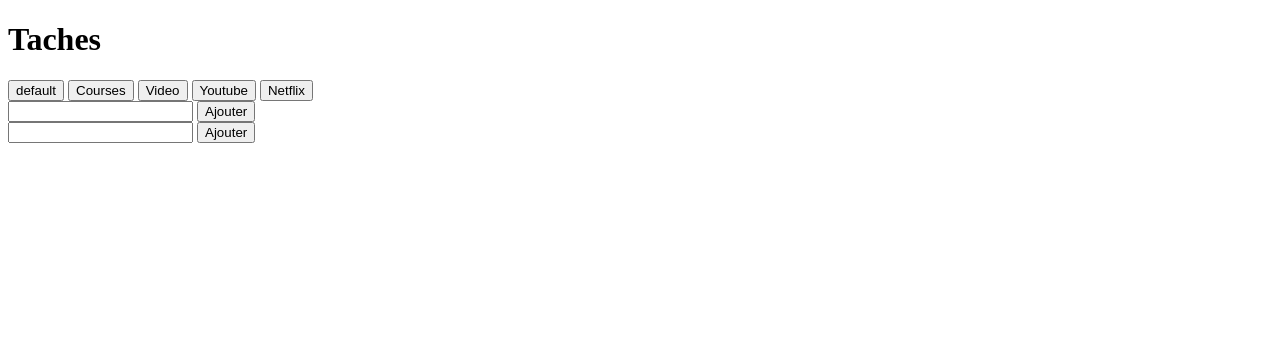
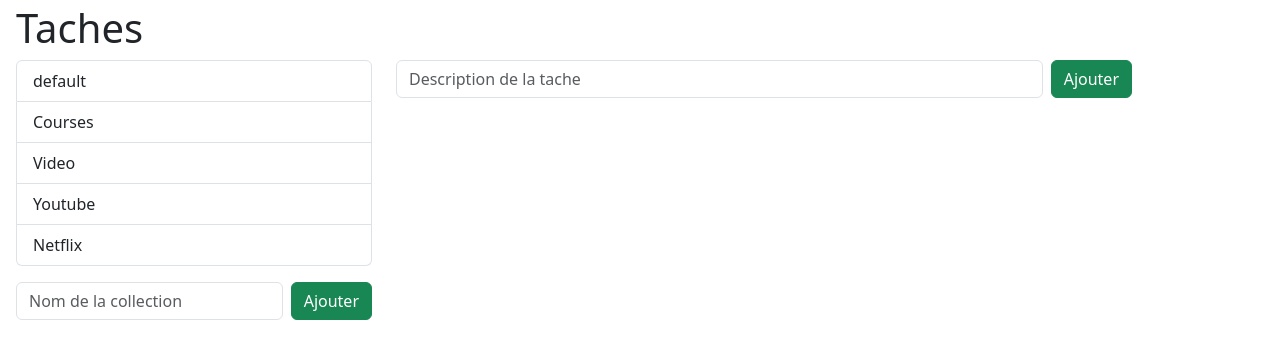
Before and after one commit to HertzyTambwe/doctlist, a Django app: template taches/templates/taches/index.html in a window 1280 px wide. Shown: the top 359 px of the page. Run offline with Django 5.2, Linux system fonts and the light colour scheme; the template is opened without the code that fills it: values that come from a table or form of the project are taken from there, others are empty; data comes from the database, SQL or seed files in the repository; both versions use the stored data as it was after the commit.

Commit message:
mise du CSS avec boostrap

```diff
--- a/doclist/settings.py
+++ b/doclist/settings.py
@@ -36,6 +36,7 @@ INSTALLED_APPS = [
     'django.contrib.contenttypes',
     'django.contrib.sessions',
     'django.contrib.messages',
+    'livereload',
     'django.contrib.staticfiles',
     'taches',
 ]
@@ -48,6 +49,7 @@ MIDDLEWARE = [
     'django.contrib.auth.middleware.AuthenticationMiddleware',
     'django.contrib.messages.middleware.MessageMiddleware',
     'django.middleware.clickjacking.XFrameOptionsMiddleware',
+    'livereload.middleware.LiveReloadScript',
 ]
 
 ROOT_URLCONF = 'doclist.urls'
--- a/taches/templates/taches/collection.html
+++ b/taches/templates/taches/collection.html
@@ -1,2 +1,5 @@
-<button hx-get="{% url 'get-taches' collection.pk %}" hx-push-url="?collection={{ collection.slug }}"
-    hx-target="#taches">{{ collection.name }}</button>
+<button class="list-group-item text-start {% if request.GET.collection == collection.slug %}active{% endif %}"
+data-bs-toggle="list"
+hx-get="{% url 'get-taches' collection.pk %}" hx-push-url="?collection={{ collection.slug }}"
+    hx-target="#taches-container">{{ collection.name }}
+</button>
--- a/taches/templates/taches/index.html
+++ b/taches/templates/taches/index.html
@@ -1,53 +1,57 @@
+
 <!DOCTYPE html>
+
 <html lang="fr">
 
 <head>
     <meta charset="UTF-8">
     <meta name="viewport" content="width=device-width, initial-scale=1.0">
     <title>Document</title>
-
+    <link href="https://cdn.jsdelivr.net/npm/bootstrap@5.3.3/dist/css/bootstrap.min.css" rel="stylesheet"
+        integrity="sha384-QWTKZyjpPEjISv5WaRU9OFeRpok6YctnYmDr5pNlyT2bRjXh0JMhjY6hW+ALEwIH" crossorigin="anonymous">
 
     <script src="https://unpkg.com/htmx.org@2.0.4"></script>
 </head>
 
 <body>
+    <div class="container mx-auto mt-5 m-sm-1">
+        <header class="de-flex align-items-center gap-2">
+            <h1>Taches</h1>
+        </header>
 
-
-
-
-    <h1>Taches</h1>
-
-    <div id="collections">
+        <div class="row">
+            <div class="col-4 ">
+                <nav id="collections" class="list-group">
                     {% for collection in collections %}
                     {% include "taches/collection.html" with collection=collection %}
 
                     {% endfor %}
-    </div>
-    <form method="post">
+                </nav>
+                <form method="post" class="d-flex gap-2 mt-3 ">
                     {% csrf_token %}
 
-        <input type="text" name="collection-name">
-        <button hx-post="{% url 'add-collection' %}" hx-target="#collections" hx-swap="beforeend"
-            type="submit">Ajouter</button>
+                    <input class="form-control" type="text" name="collection-name" placeholder="Nom de la collection">
+                    <button class="btn btn-success" hx-post="{% url 'add-collection' %}" hx-target="#collections"
+                        hx-swap="beforeend" type="submit">Ajouter</button>
                 </form>
-
-
-    <form method="post">
+            </div>
+            <section class="col-8">
+                <form method="post" class="d-flex gap-2">
                     {% csrf_token %}
-        <input type="text" name="tache-description">
-        <button type="submit"
-                hx-post="{% url 'add-tache' %}"
-                hx-target="#taches"
-                hx-swap="beforeend"
-                hx-vals="js:{collection: getCollectionFormURL()}">
+                    <input class="form-control" type="text" name="tache-description"
+                        placeholder="Description de la tache">
+                    <button class="btn btn-success" type="submit" hx-post="{% url 'add-tache' %}" hx-target="#taches"
+                        hx-swap="beforeend" hx-vals="js:{collection: getCollectionFormURL()}">
                         Ajouter
                     </button>
                 </form>
 
 
-
-    <div id="taches">
+                <section id="taches-container">
                     {% include "taches/taches.html" with taches=taches collection=collection %}
+                </section>
+            </section>
+        </div>
     </div>
 
     <script>
@@ -62,6 +66,9 @@
         }
 
     </script>
+    <script src="https://cdn.jsdelivr.net/npm/bootstrap@5.3.3/dist/js/bootstrap.bundle.min.js"
+        integrity="sha384-YvpcrYf0tY3lHB60NNkmXc5s9fDVZLESaAA55NDzOxhy9GkcIdslK1eN7N6jIeHz"
+        crossorigin="anonymous"></script>
 </body>
 
 </html>
--- a/taches/templates/taches/taches.html
+++ b/taches/templates/taches/taches.html
@@ -1,8 +1,10 @@
+<div class="d-flex flex-column gap-2 mt-2" id="taches">
 {% for tache in taches %}
 
 {% include "taches/tache.html" with tache=tache %}
 
 {% endfor %}
+</div>
 {% if collection.slug != "_default" %}
 
 <a href="{% url 'delete-collection' collection.pk %}">Supprimer la collection</a>
```
Also changed, not shown: taches/templates/taches/tache.html (+7 -4 lines), taches/views.py (+10 -15 lines), db.sqlite3, taches/static/images/liste-de-controle.png (added). Lines whose indentation alone changed are shown as unchanged.
